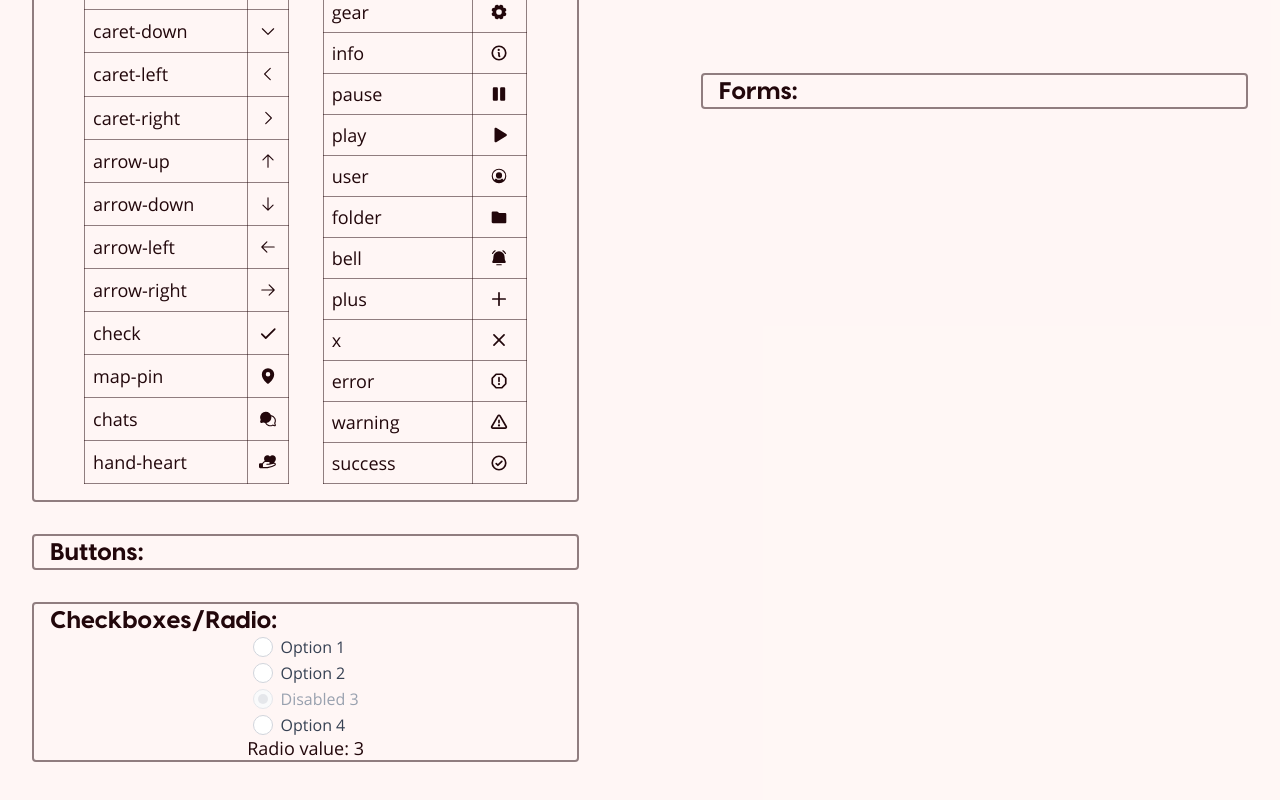
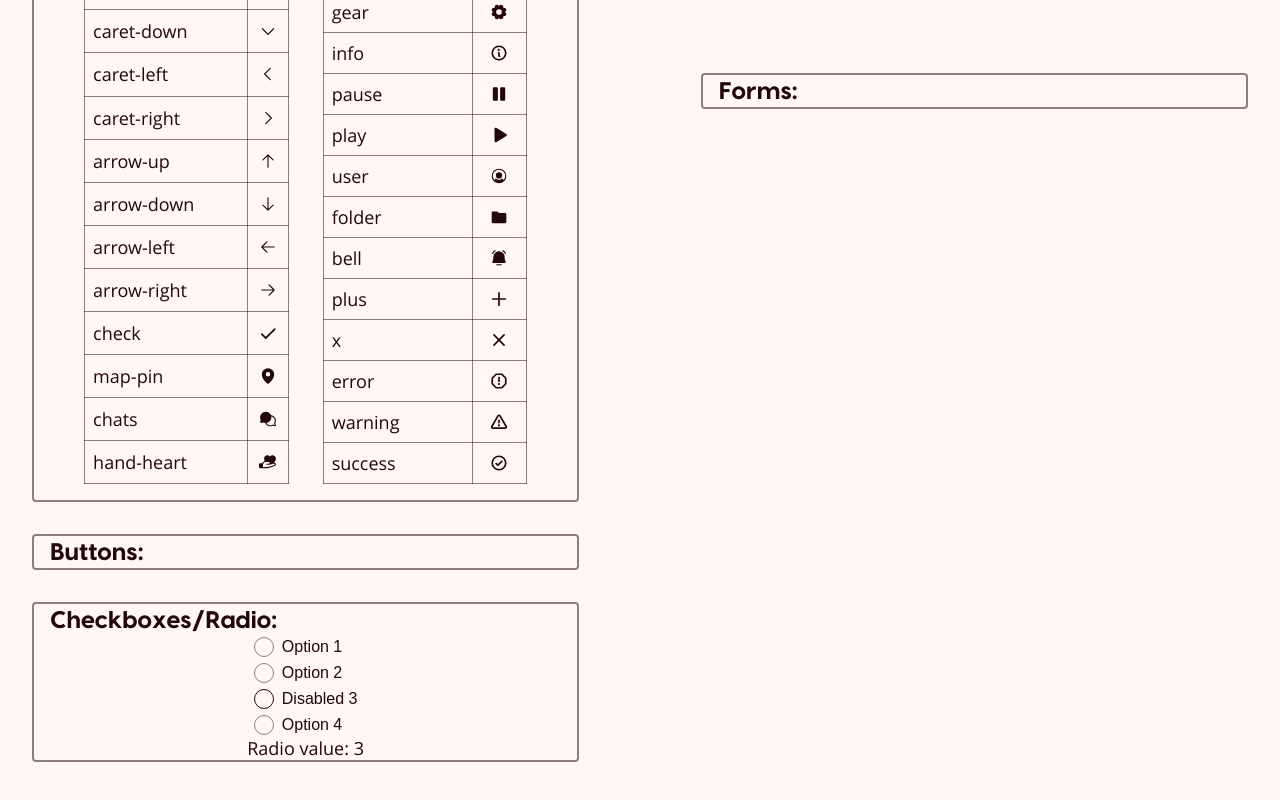
Before and after one commit to GTBitsOfGood/design-system, a Next.js app: page / in a window 1280 px wide. Shown: the part 691-1491 px from the top of the page. Built offline with nearby package versions, Linux system fonts and the light colour scheme.

Commit message:
move tailwind to css module files

```diff
--- a/src/components/BogRadioGroup/BogRadioGroup.tsx
+++ b/src/components/BogRadioGroup/BogRadioGroup.tsx
@@ -1,11 +1,12 @@
 import { ComponentProps } from 'react';
 import { RadioGroup } from 'radix-ui';
+import styles from './styles.module.css';
 
 export interface BogRadioGroupProps extends ComponentProps<typeof RadioGroup.Root> {}
 
-export function BogradioGroup({ children, ...props }: BogRadioGroupProps) {
+export function BogRadioGroup({ children, ...props }: BogRadioGroupProps) {
   return (
-    <RadioGroup.Root {...props} className={`flex flex-col gap-y-1 ${props.className}`}>
+    <RadioGroup.Root {...props} className={`${styles.root} ${props.className || ''}`}>
       {children}
     </RadioGroup.Root>
   );
--- /dev/null
+++ b/src/components/BogRadioGroup/styles.module.css
@@ -0,0 +1,5 @@
+.root {
+  display: flex;
+  flex-direction: column;
+  gap: 0.25rem;
+}
--- a/src/components/BogRadioItem/BogRadioItem.tsx
+++ b/src/components/BogRadioItem/BogRadioItem.tsx
@@ -1,5 +1,6 @@
 import { RadioGroup } from 'radix-ui';
 import { useId } from 'react';
+import styles from './styles.module.css';
 
 export interface BogRadioItemProps {
   label: string;
@@ -10,24 +11,11 @@ export interface BogRadioItemProps {
 export function BogRadioItem({ label, value, disabled = false }: BogRadioItemProps) {
   const id = useId();
   return (
-    <div className="flex flex-row gap-2 items-center">
-      <RadioGroup.Item
-        className="relative h-5 w-5 rounded-full border bg-white data-[disabled=false]:border-gray-300 data-[disabled=false]:hover:border-brand-text data-[disabled=false]:data-[state=checked]:border-brand-text data-[disabled=true]:border-gray-200 data-[disabled=true]:bg-gray-50 outline-none"
-        value={value}
-        disabled={disabled}
-        id={id}
-        data-disabled={disabled}
-      >
-        <RadioGroup.Indicator
-          className="flex absolute inset-0 justify-center items-center after:h-2.5 after:w-2.5 after:rounded-full data-[disabled=false]:after:bg-brand-text data-[disabled=true]:after:bg-gray-200"
-          data-disabled={disabled}
-        />
+    <div className={styles.container}>
+      <RadioGroup.Item className={styles.radio} value={value} disabled={disabled} id={id}>
+        <RadioGroup.Indicator className={styles.indicator} />
       </RadioGroup.Item>
-      <label
-        className="text-paragraph-2 data-[disabled=false]:text-gray-700 data-[disabled=true]:text-gray-400"
-        htmlFor={id}
-        data-disabled={disabled}
-      >
+      <label className={styles.label} htmlFor={id} data-disabled={disabled}>
         {label}
       </label>
     </div>
--- /dev/null
+++ b/src/components/BogRadioItem/styles.module.css
@@ -0,0 +1,69 @@
+.container {
+  display: flex;
+  flex-direction: row;
+  gap: 8px;
+  align-items: center;
+}
+
+.radio {
+  position: relative;
+  height: 20px;
+  width: 20px;
+  border-radius: 9999px;
+  border: 1px solid;
+  background-color: var(--color-solid-bg-base);
+  outline: none;
+}
+
+.radio:not(:disabled) {
+  border-color: var(--color-grey-stroke-strong);
+}
+
+.radio:not(:disabled):hover {
+  border-color: var(--color-brand-text);
+}
+
+.radio:not(:disabled)[data-state='checked'] {
+  border-color: var(--color-brand-text);
+}
+
+.radio:disabled {
+  border-color: var(--color-grey-off-state);
+  background-color: var(--color-grey-fill-weak);
+}
+
+.indicator {
+  position: absolute;
+  inset: 0;
+  display: flex;
+  justify-content: center;
+  align-items: center;
+}
+
+.indicator::after {
+  content: '';
+  height: 10px;
+  width: 10px;
+  border-radius: 9999px;
+}
+
+.radio:not(:disabled) .indicator::after {
+  background-color: var(--color-brand-text);
+}
+
+.radio:disabled .indicator::after {
+  background-color: var(--color-grey-off-state);
+}
+
+.label {
+  font-size: var(--text-desktop-paragraph-2);
+  line-height: var(--text-desktop-paragraph-2--line-height);
+}
+
+.label:not([data-disabled='true']) {
+  color: var(--color-grey-text-strong);
+}
+
+.label[data-disabled='true'] {
+  color: var(--color-grey-text-weak);
+}
--- a/src/pages/index.tsx
+++ b/src/pages/index.tsx
@@ -1,4 +1,4 @@
-import { BogradioGroup } from '@/components/BogRadioGroup/BogRadioGroup';
+import { BogRadioGroup } from '@/components/BogRadioGroup/BogRadioGroup';
 import BogIcon from '../components/BogIcon';
 import { BogRadioItem } from '@/components/BogRadioItem/BogRadioItem';
 import { useState } from 'react';
@@ -134,12 +134,12 @@ export default function Home() {
           <div className="flex flex-col justify-between items-center mb-8 rounded-sm border-2 border-solid border-grey-stroke-strong">
             <h3 className="self-start ml-4 text-heading-3">Checkboxes/Radio:</h3>
 
-            <BogradioGroup value={radioValue} onValueChange={setRadioValue}>
+            <BogRadioGroup value={radioValue} onValueChange={setRadioValue}>
               <BogRadioItem label="Option 1" value={'1'} />
               <BogRadioItem label="Option 2" value={'2'} />
               <BogRadioItem label="Disabled 3" value={'3'} disabled={true} />
               <BogRadioItem label="Option 4" value={'4'} />
-            </BogradioGroup>
+            </BogRadioGroup>
             <p className="text-paragraph-1">Radio value: {radioValue}</p>
           </div>
         </div>
```
